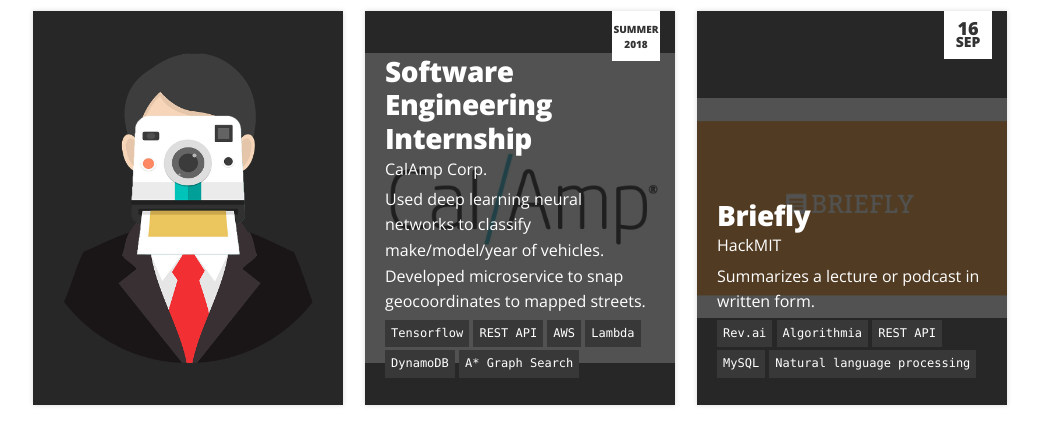
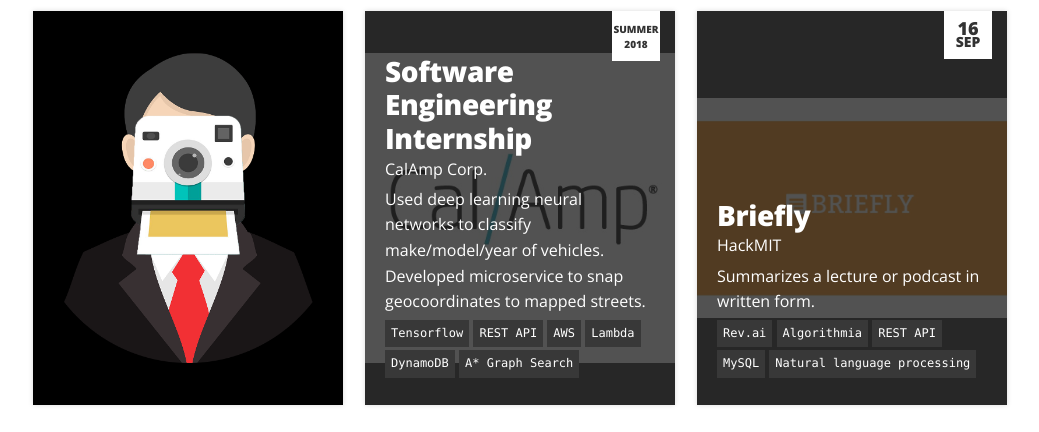
Before and after one commit to brianfu9/brianfu9.github.io, a plain HTML site: page index.html in a window 1280 px wide. In both pictures the pointer is over the element 308 px from the left and 208 px from the top of the page. Shown: the top 432 px of the page, without its empty margins (120-1159 px from the left). Drawn offline with nearby package versions, Linux system fonts and the light colour scheme.

Commit message:
fix coloring

```diff
--- a/index.css
+++ b/index.css
@@ -117,6 +117,10 @@ table {
   z-index: 1;
 }
 
+.tile:hover {
+  background-color: #000;
+}
+
 .tile:hover img {
   opacity: 1;
 }
```
